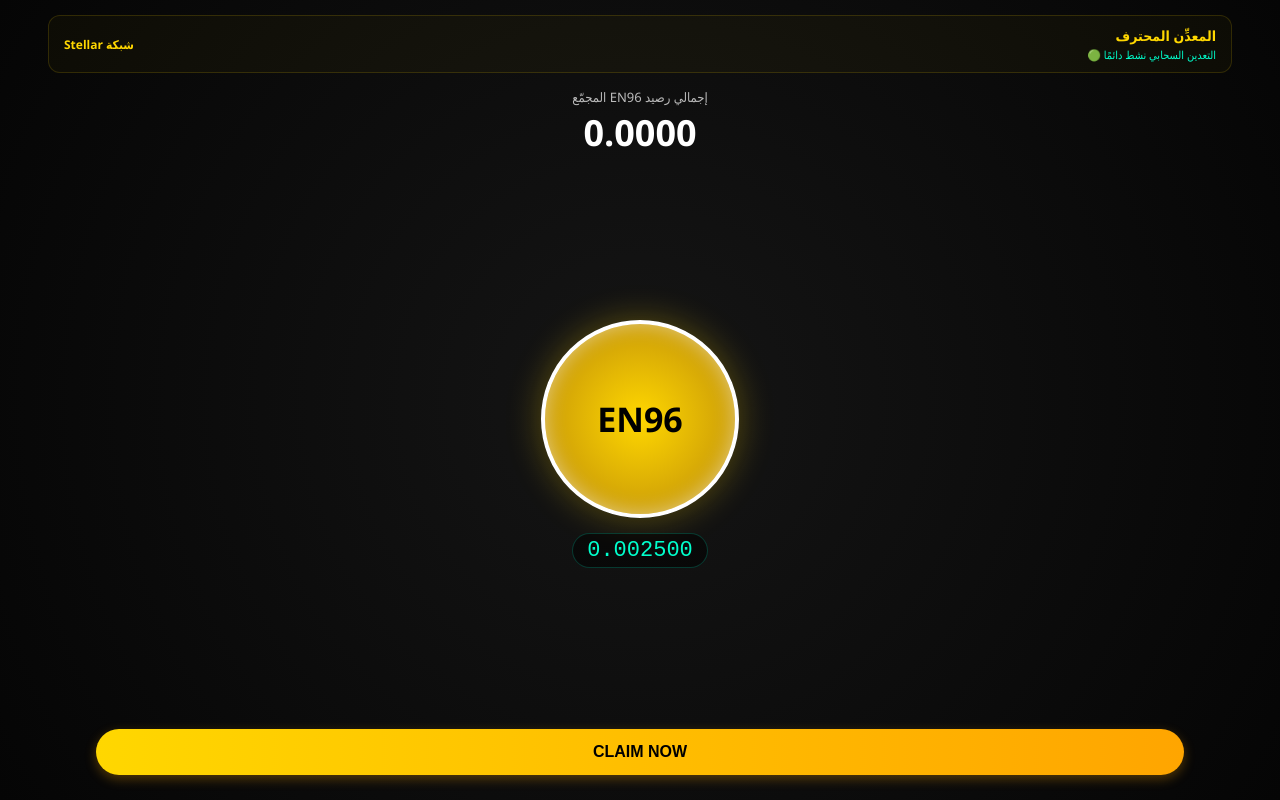
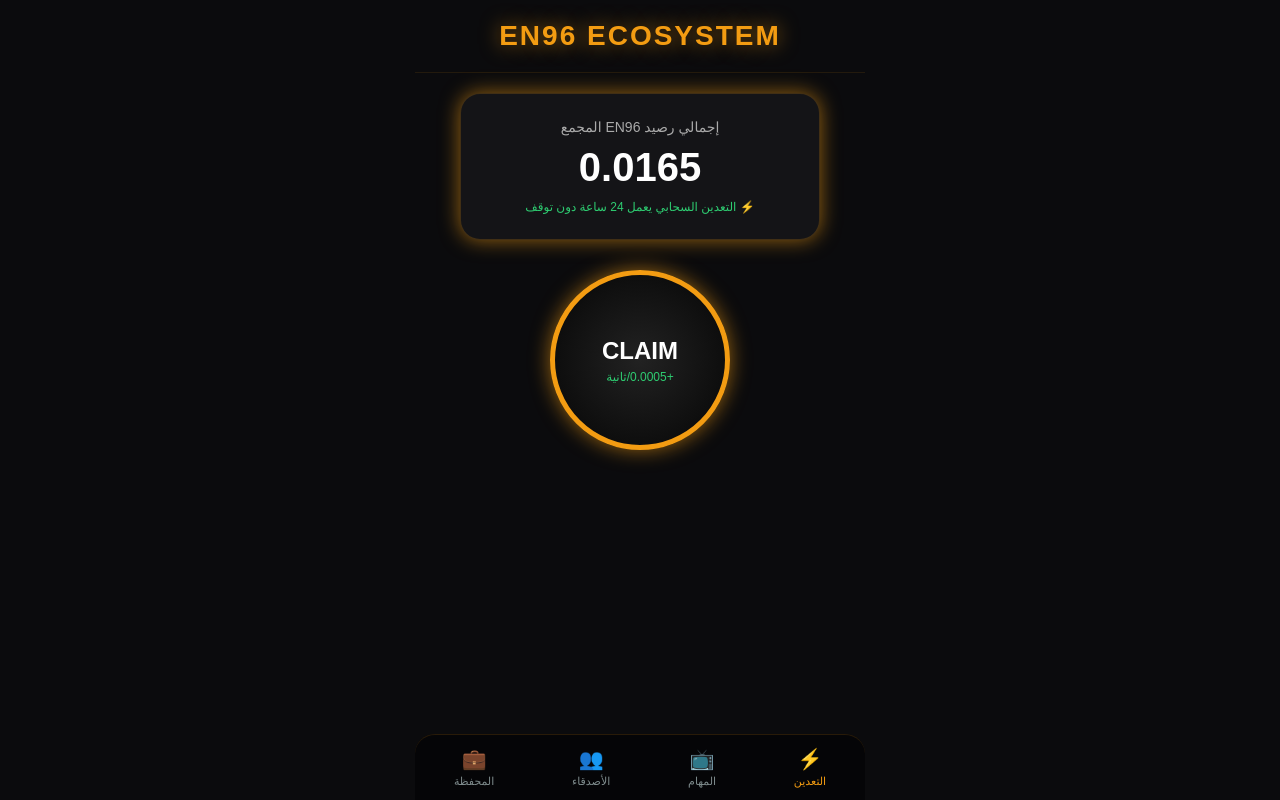
Before and after one commit to Fouad1299/en96-project, a plain HTML site: page index.html in a window 1280 px wide. Drawn offline with Linux system fonts and the light colour scheme.

Commit message:
Update index.html

```diff
--- a/index.html
+++ b/index.html
@@ -3,123 +3,174 @@
 <head>
     <meta charset="UTF-8">
     <meta name="viewport" content="width=device-width, initial-scale=1.0">
-    <title>تعدين عملة EN96 المستمر</title>
+    <title>EN96 Mining Bot - النظام العالمي المتكامل</title>
+    <script src="https://telegram.org"></script>
     <style>
-        body {
-            margin: 0; padding: 0;
-            background: radial-gradient(circle, #151515 0%, #050505 100%);
-            color: #fff; font-family: 'Segoe UI', Tahoma, Geneva, Verdana, sans-serif;
-            display: flex; flex-direction: column;
-            align-items: center; justify-content: space-between;
-            min-height: 100vh; overflow: hidden;
+        :root {
+            --gold: #f39c12;
+            --gold-neon: 0 0 20px rgba(243, 156, 18, 0.6);
+            --bg: #0b0b0d;
+            --card: #141417;
         }
-        .header {
-            width: 90%; display: flex; justify-content: space-between;
-            align-items: center; margin-top: 15px; padding: 10px 15px;
-            background: rgba(255, 215, 0, 0.03);
-            border: 1px solid rgba(255, 215, 0, 0.15); border-radius: 12px;
-        }
-        .user-name { font-weight: bold; color: #ffd700; font-size: 14px; }
-        .mining-status { font-size: 11px; color: #00ffcc; margin-top: 2px; }
+        * { box-sizing: border-box; margin: 0; padding: 0; font-family: sans-serif; }
+        body { background-color: var(--bg); color: #fff; min-height: 100vh; padding-bottom: 80px; display: flex; flex-direction: column; align-items: center; }
 
-        .balance-container { text-align: center; margin-top: 15px; }
-        .balance-title { font-size: 13px; color: #bbb; }
-        .main-balance { font-size: 36px; font-weight: bold; color: #fff; margin: 2px 0; }
+        .header { width: 100%; max-width: 450px; padding: 20px; text-align: center; border-bottom: 1px solid rgba(243,156,18,0.1); }
+        .logo { font-size: 28px; font-weight: bold; color: var(--gold); text-shadow: var(--gold-neon); letter-spacing: 2px; }
 
-        .mining-section {
-            display: flex; flex-direction: column;
-            align-items: center; justify-content: center; flex-grow: 1;
-        }
-        .coin-button {
-            width: 190px; height: 190px; border-radius: 50%;
-            background: radial-gradient(circle, #ffd700 0%, #b8860b 100%);
-            box-shadow: 0 0 35px rgba(255, 215, 0, 0.3), inset 0 0 20px rgba(255, 255, 255, 0.5);
-            display: flex; align-items: center; justify-content: center;
-            font-size: 34px; font-weight: bold; color: #000;
-            border: 4px solid #fff; cursor: pointer;
-            transition: transform 0.1s ease; user-select: none;
-        }
-        .coin-button:active { transform: scale(0.94); }
+        /* التبويبات */
+        .page { width: 100%; max-width: 400px; padding: 20px; display: none; }
+        .page.active { display: block; }
 
-        .live-counter {
-            margin-top: 15px; font-size: 22px; font-family: monospace;
-            color: #00ffcc; background: rgba(0, 0, 0, 0.5);
-            padding: 4px 14px; border-radius: 20px;
-            border: 1px solid rgba(0, 255, 210, 0.2);
-        }
+        /* كارت الرصيد والتعدين */
+        .balance-box { background: var(--card); border: 1px solid rgba(243,156,18,0.2); border-radius: 20px; padding: 25px; text-align: center; box-shadow: var(--gold-neon); margin-bottom: 30px; }
+        .balance-num { font-size: 40px; font-weight: bold; color: #fff; margin: 10px 0; font-variant-numeric: tabular-nums; }
 
-        .claim-btn {
-            width: 85%; padding: 14px;
-            background: linear-gradient(90deg, #ffd700 0%, #ffa500 100%);
-            border: none; border-radius: 25px; color: #000;
-            font-size: 16px; font-weight: bold; cursor: pointer;
-            box-shadow: 0 4px 12px rgba(255, 165, 0, 0.3);
-            margin-bottom: 25px;
-        }
+        .mining-circle { width: 180px; height: 180px; background: radial-gradient(circle, #222, #050505); border: 5px solid var(--gold); border-radius: 50%; display: flex; flex-direction: column; justify-content: center; align-items: center; margin: 20px auto; cursor: pointer; box-shadow: var(--gold-neon); transition: transform 0.2s; }
+        .mining-circle:active { transform: scale(0.95); }
+
+        /* بطاقات المهام والمحفظة */
+        .card { background: var(--card); border-radius: 15px; padding: 15px; margin-bottom: 15px; border: 1px solid rgba(255,255,255,0.05); }
+        .btn { background: linear-gradient(135deg, #e67e22, #d35400); color: #fff; border: none; padding: 12px; width: 100%; border-radius: 10px; font-weight: bold; cursor: pointer; margin-top: 10px; }
+        .btn-yt { background: linear-gradient(135deg, #e74c3c, #c0392b); }
+
+        /* شريط التنقل السفلي */
+        .nav-bar { position: fixed; bottom: 0; left: 50%; transform: translateX(-50%); width: 100%; max-width: 450px; background: #050507; display: flex; justify-content: space-around; padding: 12px 0; border-top: 1px solid rgba(243,156,18,0.15); border-radius: 20px 20px 0 0; }
+        .nav-item { background: none; border: none; color: #7f8c8d; display: flex; flex-direction: column; align-items: center; font-size: 11px; cursor: pointer; gap: 4px; }
+        .nav-item.active { color: var(--gold); }
+        .nav-icon { font-size: 20px; }
     </style>
 </head>
 <body>
 
     <div class="header">
-        <div>
-            <div class="user-name">المعدِّن المحترف</div>
-            <div class="mining-status" id="statusText">التعدين السحابي نشط دائمًا 🟢</div>
-        </div>
-        <div style="color: #ffd700; font-weight: bold; font-size: 12px;">شبكة Stellar</div>
+        <div class="logo">EN96 ECOSYSTEM</div>
     </div>
 
-    <div class="balance-container">
-        <div class="balance-title">إجمالي رصيد EN96 المجمّع</div>
-        <div class="main-balance" id="totalBalance">0.0000</div>
+    <!-- 1. صفحة التعدين الرئيسية -->
+    <div id="home-page" class="page active">
+        <div class="balance-box">
+            <p style="color: #aaa; font-size: 14px;">إجمالي رصيد EN96 المجمع</p>
+            <div class="balance-num" id="balanceDisplay">0.0165</div>
+            <p style="color: #2ecc71; font-size: 12px;">⚡ التعدين السحابي يعمل 24 ساعة دون توقف</p>
+        </div>
+        <div class="mining-circle" onclick="claimMining()">
+            <span style="font-size: 24px; font-weight: bold; color: #fff;">CLAIM</span>
+            <span style="color: #2ecc71; font-size: 12px; margin-top: 5px;">+0.0005/ثانية</span>
+        </div>
     </div>
 
-    <div class="mining-section">
-        <div class="coin-button" id="coinBtn">EN96</div>
-        <div class="live-counter" id="liveMiner">0.000000</div>
+    <!-- 2. صفحة مشاهدة يوتيوب والمهام -->
+    <div id="tasks-page" class="page">
+        <h3 style="color: var(--gold); margin-bottom: 15px;">📺 مهام يوتيوب والمجتمع</h3>
+        <div class="card">
+            <h4>اشترك وشاهد قناة EN96 الرسمية</h4>
+            <p style="font-size: 12px; color: #aaa; margin-top: 5px;">شاهد الفيديوهات لدعم مشروعك لمدة 60 ثانية للحصول على المكافأة.</p>
+            <p style="color: #2ecc71; font-weight: bold; margin-top: 5px;">🎁 الجائزة: +150 عملة EN96</p>
+            <button id="ytBtn" class="btn btn-yt" onclick="watchVideoTask('https://youtube.com', 60)">▶️ ابدأ المشاهدة والاشتراك</button>
+            <p id="timerText" style="display:none; color: var(--gold); margin-top: 10px; font-weight: bold; text-align: center;">⏳ انتظر: <span id="secs">60</span> ثانية...</p>
+        </div>
     </div>
 
-    <button class="claim-btn" id="claimBtn">CLAIM NOW</button>
+    <!-- 3. صفحة الإحالات ودعوة الأصدقاء -->
+    <div id="friends-page" class="page">
+        <h3 style="color: var(--gold); margin-bottom: 15px;">👥 مجتمع دعوة الأصدقاء</h3>
+        <div class="card">
+            <h4>انشر البوت واكسب المزيد!</h4>
+            <p style="font-size: 12px; color: #aaa; margin-top: 5px;">ستحصل على <span style="color: var(--gold); font-weight: bold;">+100 عملة EN96</span> عن كل صديق يقوم بالتسجيل من خلالك.</p>
+            <button class="btn" onclick="shareInviteLink()">🔗 مشاركة رابط الإحالة الخاص بك</button>
+        </div>
+        <div class="card">
+            <h4>إحصائيات إحالاتك الحالية</h4>
+            <p style="font-size: 14px;">عدد الأصدقاء الذين دعوتهم: <span id="refCount" style="color: var(--gold); font-weight: bold;">0</span> أصدقاء</p>
+        </div>
+    </div>
+
+    <!-- 4. صفحة المحفظة والسحب -->
+    <div id="wallet-page" class="page">
+        <h3 style="color: var(--gold); margin-bottom: 15px;">💼 نظام سحب عملة EN96 للمحافظات</h3>
+        <div class="card">
+            <h4>🔗 ربط محفظتك الشخصية (Stellar)</h4>
+            <p style="font-size: 11px; color: #aaa; margin: 5px 0 10px;">ضع هنا عنوان محفظتك العام من تطبيق LOBSTR (يبدأ بحرف G):</p>
+            <input type="text" id="userStellarWallet" placeholder="ادخل عنوان محفظتك G..."
+                   style="width: 100%; padding: 12px; border-radius: 8px; border: 1px solid rgba(243,156,18,0.3); background: #000; color: #fff; text-align: left; font-size: 12px;">
+            <button class="btn" onclick="saveUserWallet()">💾 حفظ وتوثيق المحفظة</button>
+        </div>
+        <div class="card" style="margin-top: 20px;">
+            <h4>💰 سحب الأرباح الفوري</h4>
+            <p style="font-size: 12px; color: #aaa; margin-top: 5px;">الحد الأدنى للسحب هو: <span style="color: var(--gold); font-weight: bold;">100 EN96</span></p>
+            <button class="btn" style="background: linear-gradient(135deg, #2ecc71, #27ae60);" onclick="processCryptoWithdrawal()">🚀 سحب العملات إلى تطبيق LOBSTR</button>
+        </div>
+    </div>
+
+    <!-- شريط التنقل السفلي المتكامل -->
+    <nav class="nav-bar">
+        <button class="nav-item active" onclick="switchPage('home-page')">
+            <span class="nav-icon">⚡</span><span>التعدين</span>
+        </button>
+        <button class="nav-item" onclick="switchPage('tasks-page')">
+            <span class="nav-icon">📺</span><span>المهام</span>
+        </button>
+        <button class="nav-item" onclick="switchPage('friends-page')">
+            <span class="nav-icon">👥</span><span>الأصدقاء</span>
+        </button>
+        <button class="nav-item" onclick="switchPage('wallet-page')">
+            <span class="nav-icon">💼</span><span>المحفظة</span>
+        </button>
+    </nav>
 
     <script>
-        const miningSpeedPerSecond = 0.0005;
+        const speed = 0.0005;
+        const tg = window.Telegram?.WebApp;
+        if(tg) { tg.ready(); tg.expand(); }
 
-        let totalBalance = parseFloat(localStorage.getItem('en96_real_balance')) || 0.0000;
-        let lastClaimTime = parseInt(localStorage.getItem('en96_last_time')) || Date.now();
-        let currentMining = 0.000000;
+        let currentBalance = parseFloat(localStorage.getItem('en96_balance')) || 0.0165;
+        let lastSavedTime = parseInt(localStorage.getItem('en96_last_time'));
+        let referralCount = parseInt(localStorage.getItem('en96_ref_count')) || 0;
 
-        document.getElementById('totalBalance').innerText = totalBalance.toFixed(4);
-
-        function calculateOfflineMining() {
-            const now = Date.now();
-            const secondsPassed = Math.floor((now - lastClaimTime) / 1000);
-            currentMining = secondsPassed * miningSpeedPerSecond;
-            document.getElementById('liveMiner').innerText = currentMining.toFixed(6);
+        // ميزة التعدين السحابي المستمر عند الغياب
+        if (lastSavedTime) {
+            let currentTime = Math.floor(Date.now() / 1000);
+            let secondsPassed = currentTime - lastSavedTime;
+            if (secondsPassed > 0) {
+                currentBalance += (secondsPassed * speed);
+            }
         }
 
-        calculateOfflineMining();
+        document.getElementById("balanceDisplay").innerText = currentBalance.toFixed(4);
+        document.getElementById("refCount").innerText = referralCount;
 
+        // العداد الذكي الذي يعمل بدون توقف ويحفظ تلقائياً
         setInterval(() => {
-            currentMining += miningSpeedPerSecond;
-            document.getElementById('liveMiner').innerText = currentMining.toFixed(6);
+            currentBalance += speed;
+            document.getElementById("balanceDisplay").innerText = currentBalance.toFixed(4);
+            localStorage.setItem('en96_balance', currentBalance);
+            localStorage.setItem('en96_last_time', Math.floor(Date.now() / 1000));
         }, 1000);
 
-        document.getElementById('coinBtn').addEventListener('click', () => {
-            currentMining += 0.005;
-            document.getElementById('liveMiner').innerText = currentMining.toFixed(6);
-        });
+        function switchPage(pageId) {
+            document.querySelectorAll('.page').forEach(p => p.classList.remove('active'));
+            document.querySelectorAll('.nav-item').forEach(i => i.classList.remove('active'));
+            document.getElementById(pageId).classList.add('active');
+            event.currentTarget.classList.add('active');
+            if(tg?.HapticFeedback) tg.HapticFeedback.impactOccurred('light');
+        }
 
-        document.getElementById('claimBtn').addEventListener('click', () => {
-            if (currentMining > 0) {
-                totalBalance += currentMining;
-                document.getElementById('totalBalance').innerText = totalBalance.toFixed(4);
-                lastClaimTime = Date.now();
-                localStorage.setItem('en96_real_balance', totalBalance);
-                localStorage.setItem('en96_last_time', lastClaimTime);
-                currentMining = 0.000000;
-                document.getElementById('liveMiner').innerText = currentMining.toFixed(6);
-                alert('تم جمع عملات EN96 بنجاح! التعدين مستمر الآن حتى لو أغلقت هاتفك.');
-            }
-        });
-    </script>
-</body>
-</html>
+        function claimMining() {
+            if(tg?.HapticFeedback) tg.HapticFeedback.notificationOccurred('success');
+            localStorage.setItem('en96_balance', currentBalance);
+            localStorage.setItem('en96_last_time', Math.floor(Date.now() / 1000));
+            alert("✨ تم تأمين وحفظ رصيدك المستمر بنجاح!");
+        }
+
+        function watchVideoTask(url, seconds) {
+            if(tg) { tg.openLink(url); } else { window.open(url, '_blank'); }
+            const btn = document.getElementById("ytBtn");
+            const text = document.getElementById("timerText");
+            const secs = document.getElementById("secs");
+            btn.disabled = true; btn.style.opacity = 0.5; text.style.display = "block";
+            let left = seconds;
+            const timer = setInterval(() => {
+                left--; secs.innerText = left;
+                if(left <= 0) {
+                    clearInterval(timer); text.style.display = "none";
```
